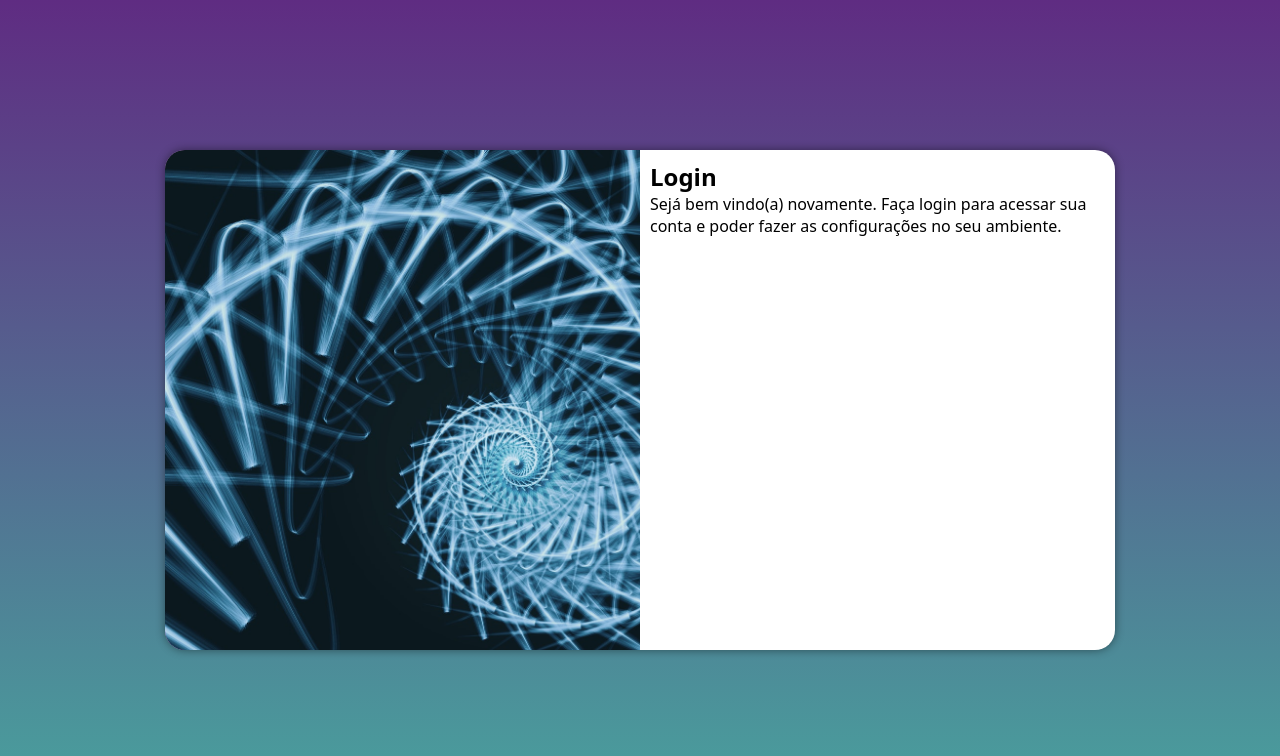
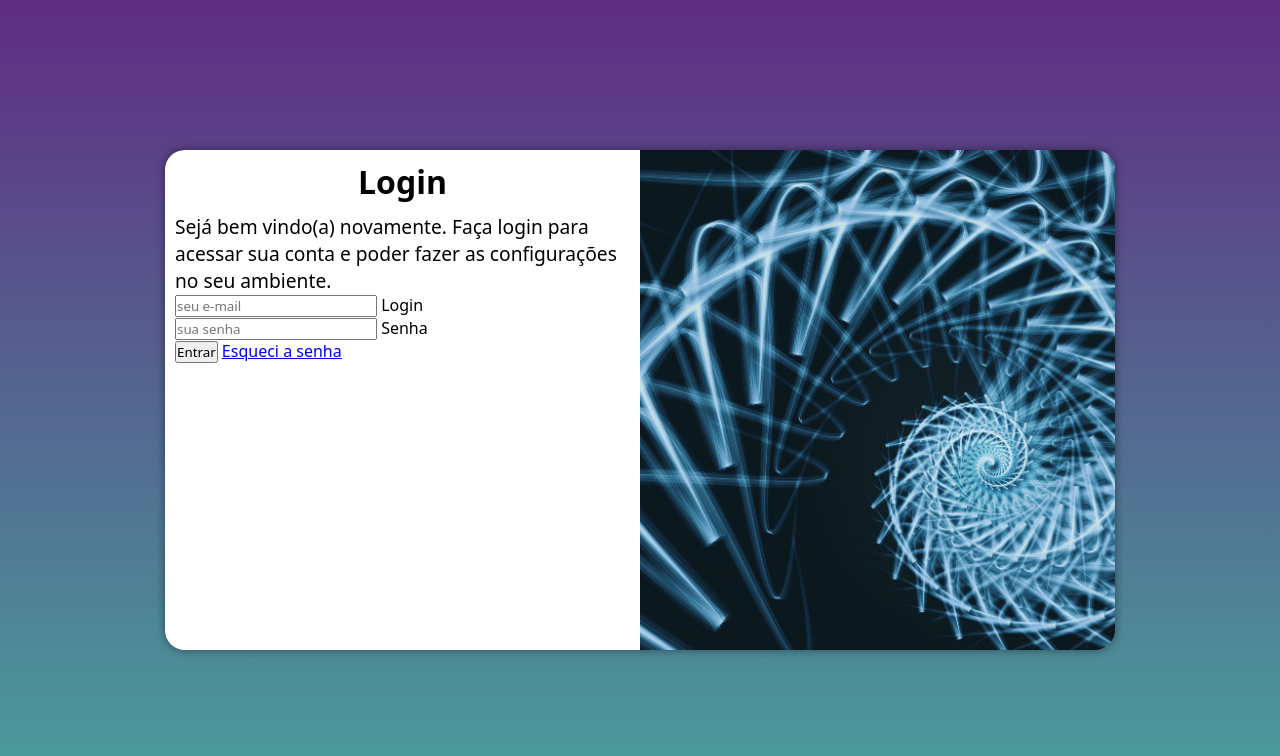
Before and after one commit to shemaciel/Projeto-login, a plain HTML site: page index.html in a window 1280 px wide. Drawn offline with nearby package versions, Linux system fonts and the light colour scheme.

Commit message:
add form

```diff
--- a/estilos/media-query.css
+++ b/estilos/media-query.css
@@ -43,13 +43,21 @@ Grandes telas: acima de 1200px.
     }
 
     section#login > div#imagem {
-        float: left;
+        float: right;
         width: 50%;
         height: 100%;
     }
 
     section#login > div#formulario {
-        float: right;
+        float: left;
         width: 50%;
     }
+
+    div#formulario > h1 {
+        font-size: 2em;
+    }
+
+    div#formulario > p {
+        font-size: 1.2em;
+    }
 }
--- a/estilos/style.css
+++ b/estilos/style.css
@@ -57,3 +57,12 @@ section#login > div#formulario {
     display: block;
    padding: 10px;
 }
+
+div#formulario > h1 {
+    text-align: center;
+    margin-bottom: 10px;
+}
+
+div#formulario > p {
+    font-size: 0.8em;
+}
--- a/index.html
+++ b/index.html
@@ -5,7 +5,8 @@
     <meta http-equiv="X-UA-Compatible" content="IE=edge">
     <meta nme="viewport" content="width=device-width, initial-scale=1.0">
     <title>Login</title>
-    <link rel="stylesheet" href="estilos/style.css">
+    <link href="https://fonts.googleapis.com/icon?family=Material+Icon" rel="stylesheet">
+     <link rel="stylesheet" href="estilos/style.css">
     <link rel="stylesheet" href="estilos/media-query.css">
 </head>
 <body>
@@ -21,9 +22,25 @@
                 <p>Sejá bem vindo(a) novamente.
                 Faça login para acessar sua conta e poder
                 fazer as configurações no seu ambiente.</p>
-                <form action="login.php" method="post">
-    <!--área do formulário-->
+                <form action="login.php" method="post" autocomplete="on">
+             <!--área do formulário-->
+             <div class="campo">
+                <i class="material-icons"></i>
+                <input type="email" name="login" id="ilogin" placeholder="seu e-mail"
+                autocomplete="e-mail" required maxlength="30">
+                <label for="ilogin">Login</label>
+             </div>
+             <div class="campo">
+                <i class="material-icons"></i>
+                <input type="password" name="senha" id="isenha" placeholder="sua senha"
+                autocomplete="current-password" required minlength="8" maxlength="20">
+                <label for="isenha">Senha</label>
+             </div>
+                <input type="submit" value="Entrar">
+                <a href="esqueci.html">Esqueci a senha
+                    <i class="material-icons"></i>
 
+                </a>
                 </form>
             </div>
 
```
